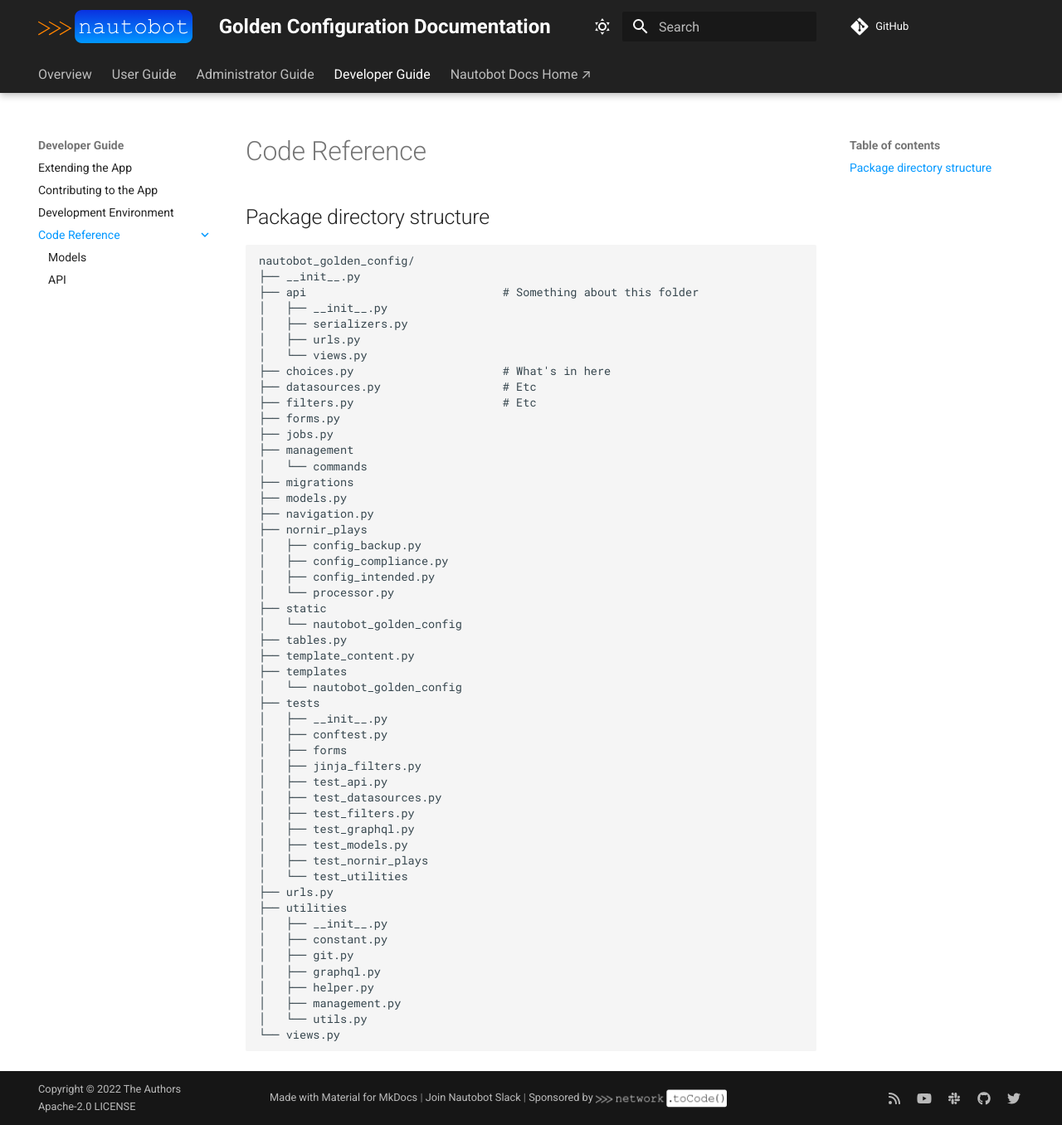
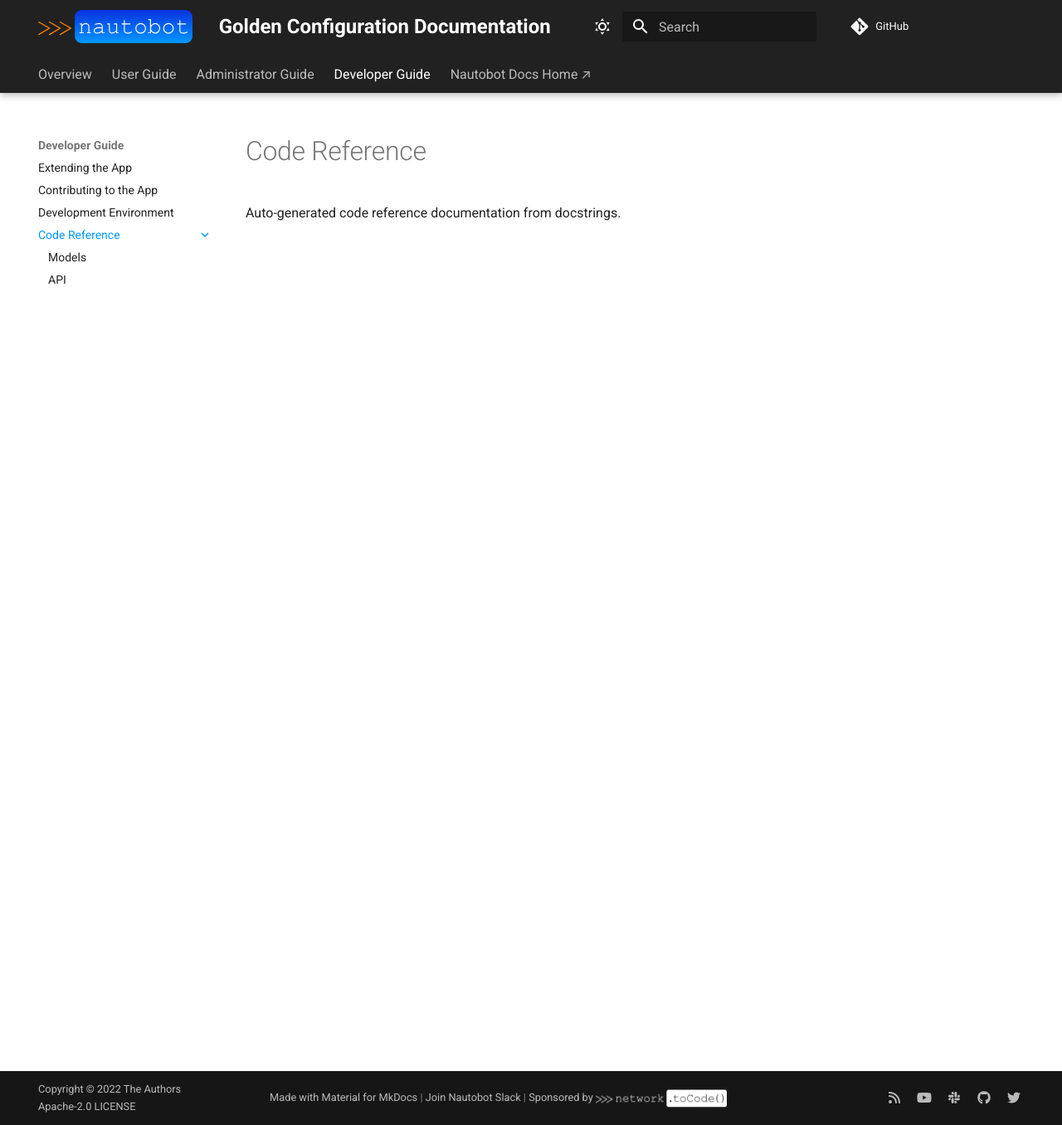
Before and after one commit to nautobot/nautobot-app-golden-config, an MkDocs documentation site: the page built from docs/dev/code_reference/index.md, in a window 1280 px wide and 1356 px high. Shown: the whole window at 83% size. Built offline with MkDocs 1.6.1 and Material for MkDocs 9.7.7, drawn with Linux system fonts in a browser that asks for light colours; comment, search, counter and statistics services are not loaded.

Commit message:
remove folder structure

````diff
--- a/docs/dev/code_reference/index.md
+++ b/docs/dev/code_reference/index.md
@@ -1,56 +1,3 @@
 # Code Reference
 
-## Package directory structure
-
-```
-nautobot_golden_config/
-├── __init__.py
-├── api                             # Something about this folder
-│   ├── __init__.py
-│   ├── serializers.py
-│   ├── urls.py
-│   └── views.py
-├── choices.py                      # What's in here
-├── datasources.py                  # Etc
-├── filters.py                      # Etc
-├── forms.py
-├── jobs.py
-├── management
-│   └── commands
-├── migrations
-├── models.py
-├── navigation.py
-├── nornir_plays
-│   ├── config_backup.py
-│   ├── config_compliance.py
-│   ├── config_intended.py
-│   └── processor.py
-├── static
-│   └── nautobot_golden_config
-├── tables.py
-├── template_content.py
-├── templates
-│   └── nautobot_golden_config
-├── tests
-│   ├── __init__.py
-│   ├── conftest.py
-│   ├── forms
-│   ├── jinja_filters.py
-│   ├── test_api.py
-│   ├── test_datasources.py
-│   ├── test_filters.py
-│   ├── test_graphql.py
-│   ├── test_models.py
-│   ├── test_nornir_plays
-│   └── test_utilities
-├── urls.py
-├── utilities
-│   ├── __init__.py
-│   ├── constant.py
-│   ├── git.py
-│   ├── graphql.py
-│   ├── helper.py
-│   ├── management.py
-│   └── utils.py
-└── views.py
-```
+Auto-generated code reference documentation from docstrings.
````
